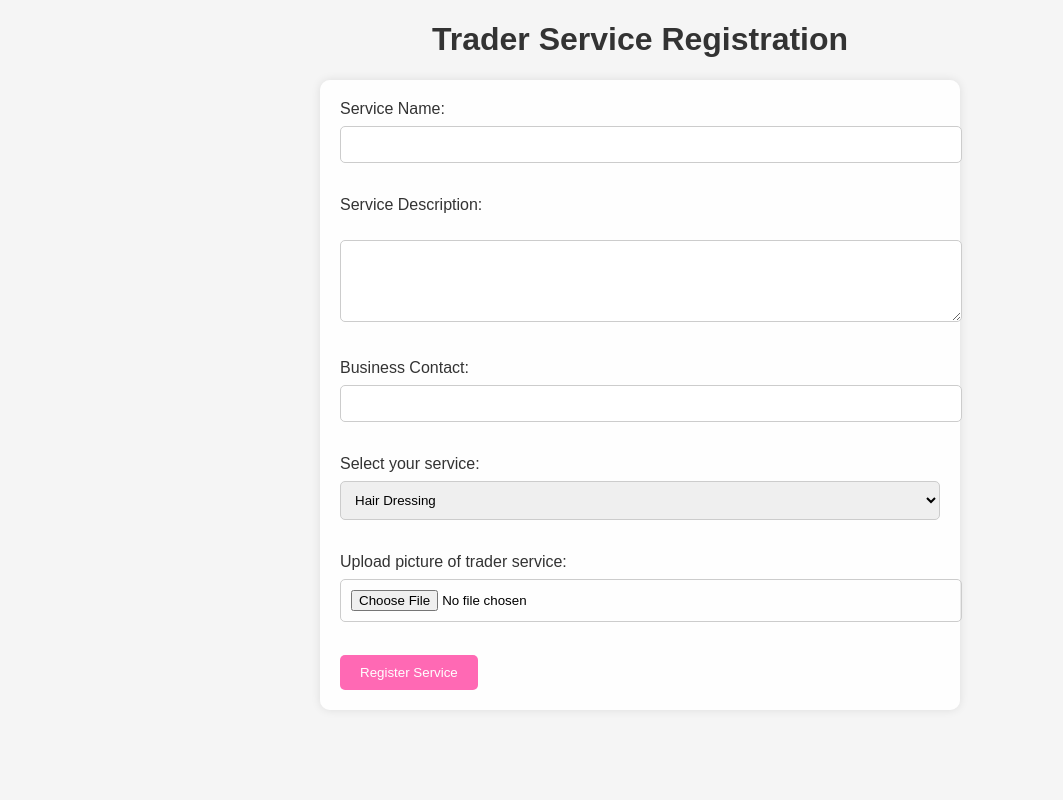
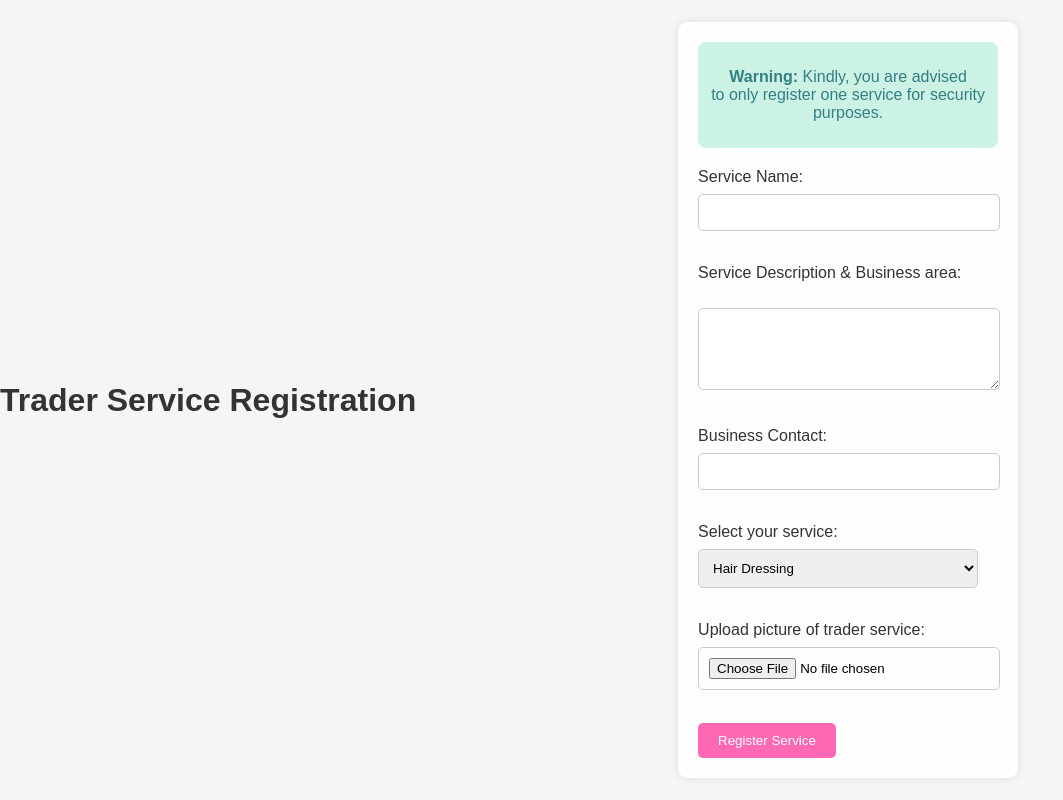
Before and after one commit to techiee3041/E-Service, a Flask app: page /register/product in a window 1280 px wide. Shown: the whole page, without its empty margins (0-1063 px from the left). Run offline with Flask 3, Linux system fonts and the light colour scheme.

Commit message:
new changes

```diff
--- a/e_service/models/data.py
+++ b/e_service/models/data.py
@@ -4,7 +4,7 @@
 from flask_login import UserMixin
 from flask_migrate import Migrate
 from datetime import datetime
-from itsdangerous import TimedJSONWebSignatureSerializer, BadSignature, SignatureExpired
+
 
 
 
--- a/e_service/templates/product_registration.html
+++ b/e_service/templates/product_registration.html
@@ -3,7 +3,7 @@
 <head>
     <meta charset="UTF-8">
     <meta name="viewport" content="width=device-width, initial-scale=1.0">
-    <title>Product Registration</title>
+    <title>Trader Service Registration</title>
 
     <style>
         body {
@@ -11,20 +11,26 @@
             padding: 0;
             font-family: 'Arial', sans-serif;
             background-color: #f5f5f5;
+            display: flex;
+            align-items: center;
+            justify-content: center;
+            height: 100vh;
         }
 
         h1 {
             text-align: center;
             color: #333;
+            font-weight: bold; /* Make the text bold */
+            margin-bottom: 20px; /* Add some bottom margin for spacing */
         }
 
         form {
-            max-width: 600px;
-            margin: 0 auto;
-            background-color: rgba(255, 255, 255, 0.9); /* Translucent white background */
+            width: 300px; /* Set a specific width */
+            background-color: rgba(255, 255, 255, 0.9);
             padding: 20px;
             border-radius: 10px;
-            box-shadow: 0 0 10px rgba(0, 0, 0, 0.1); /* Shadow effect */
+            box-shadow: 0 0 10px rgba(0, 0, 0, 0.1);
+            margin: auto; /* Center the form */
         }
 
         label {
@@ -34,7 +40,7 @@
         }
 
         input, textarea, select {
-            width: 100%;
+            width: calc(100% - 20px); /* Adjusted width */
             padding: 10px;
             margin-bottom: 15px;
             border: 1px solid #ccc;
@@ -42,7 +48,7 @@
         }
 
         button {
-            background-color: #ff69b4; /* Pink color */
+            background-color: #ff69b4;
             color: #fff;
             padding: 10px 20px;
             border: none;
@@ -52,7 +58,42 @@
         }
 
         button:hover {
-            background-color: #d1478e; /* Lighter pink on hover */
+            background-color: #d1478e;
+        }
+
+        .warning-message {
+            text-align: center;
+            padding: 10px;
+            margin-bottom: 20px;
+            border-radius: 8px;
+            animation: colorChange 12s infinite;
+        }
+
+        @keyframes colorChange {
+            0%, 100% {
+                background-color: #ffcccc;
+                color: #990000;
+            }
+            16.666% {
+                background-color: #ffebcc;
+                color: #cc6600;
+            }
+            33.333% {
+                background-color: #fff0cc;
+                color: #cc9900;
+            }
+            50% {
+                background-color: #ccffcc;
+                color: #339933;
+            }
+            66.666% {
+                background-color: #cce5ff;
+                color: #3366cc;
+            }
+            83.333% {
+                background-color: #e5ccff;
+                color: #9966cc;
+            }
         }
     </style>
 </head>
@@ -60,10 +101,14 @@
     <h1>Trader Service Registration</h1>
 
     <form method="POST" action="/register/product" enctype="multipart/form-data">
+        <div class="warning-message">
+            <p><strong>Warning:</strong> Kindly, you are advised<br> to only register one service for security purposes.</p>
+        </div>
+
         <label for="pro_name">Service Name:</label>
         <input type="text" id="pro_name" name="pro_name" required><br><br>
 
-        <label for="pro_dec">Service Description:</label><br>
+        <label for="pro_dec">Service Description & Business area:</label><br>
         <textarea id="pro_dec" name="pro_dec" rows="4" cols="50" required></textarea><br><br>
 
         <label for="pro_cont">Business Contact:</label>
```
Also changed, not shown: e_service/templates/user_dashboard.html (+16 -8 lines), instance/e-service.db.
